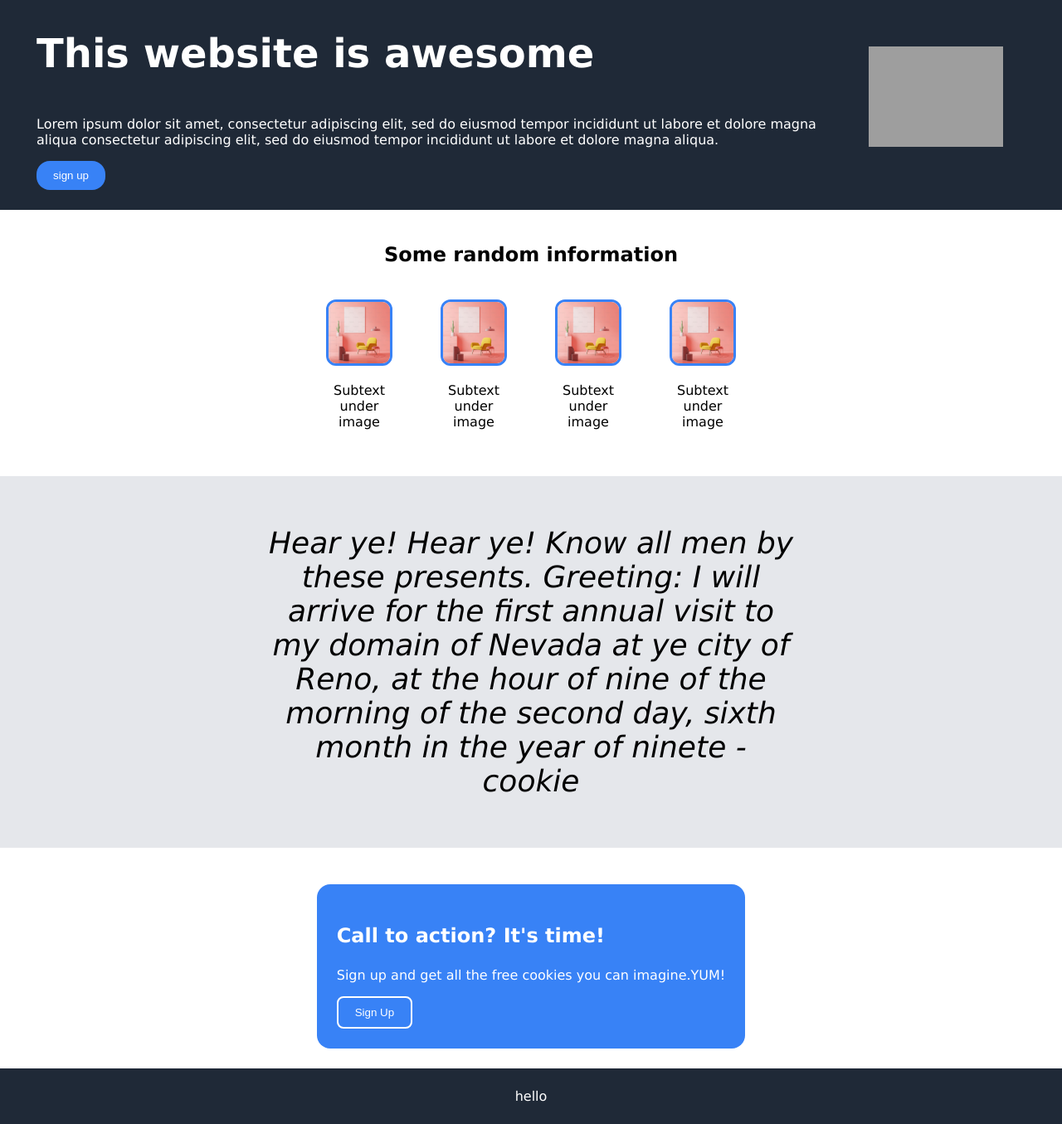
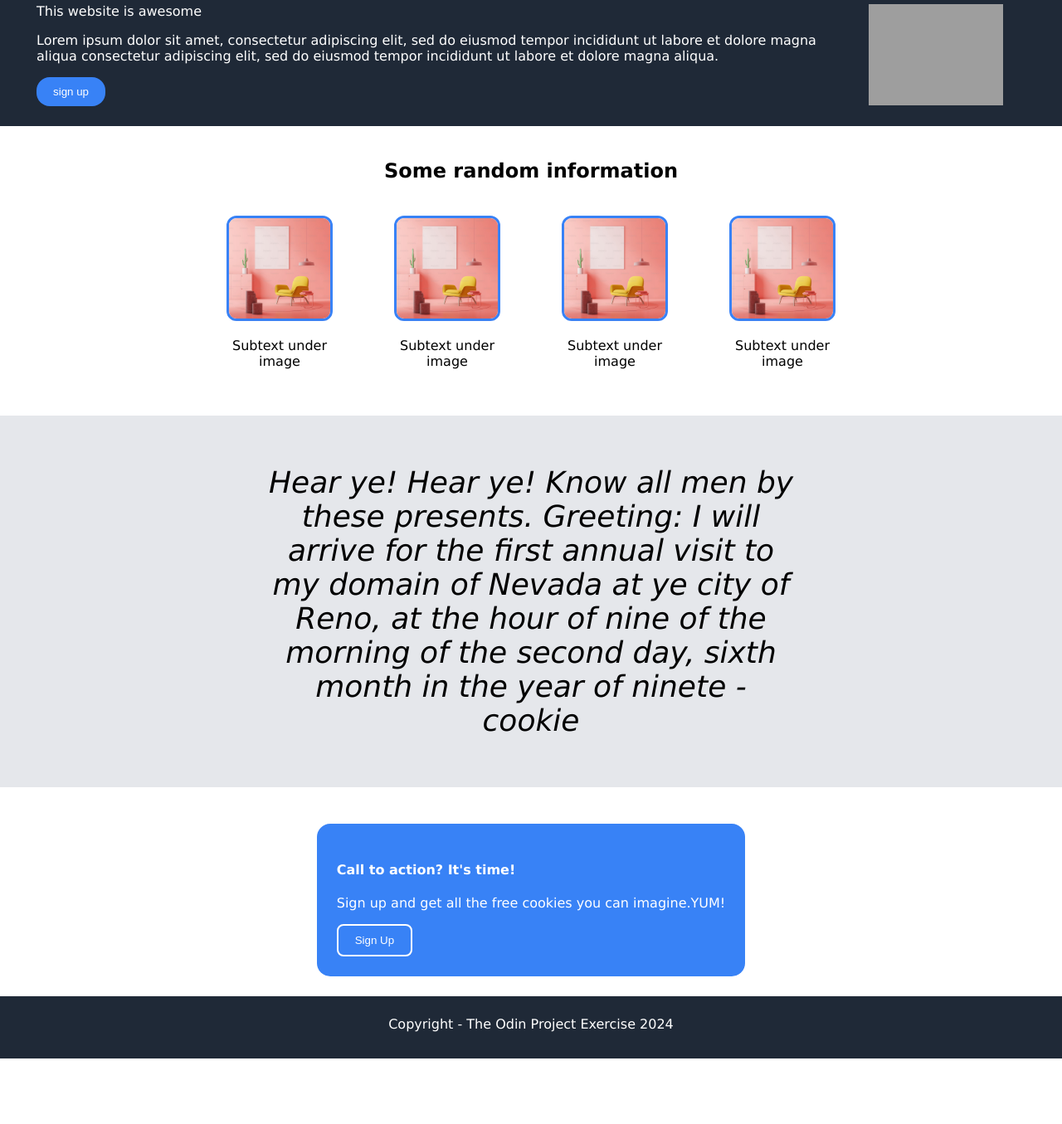
Before and after one commit to mayanfuchs/top-landing-page, a plain HTML site: page index.html in a window 1280 px wide. Shown: the part 96-1451 px from the top of the page at 83% size. After the commit the page ends 1372 px from the top, so only its background shows below. Drawn offline with Linux system fonts and the light colour scheme; grey boxes are pictures that could not be loaded.

Commit message:
layout attempt 100

```diff
--- a/index.html
+++ b/index.html
@@ -18,7 +18,7 @@
 
     <div class="container">
         <div class="column">
-        <h1>This website is awesome</h1>
+        This website is awesome
         <p>Lorem ipsum dolor sit amet, consectetur adipiscing elit, sed do eiusmod tempor incididunt ut labore et dolore magna aliqua consectetur adipiscing elit, sed do eiusmod tempor incididunt ut labore et dolore magna aliqua.</p>
         <button class="button primary">sign up</button>
         </div>
@@ -48,15 +48,15 @@
     </div>
 
     <div class="container-two">
-        <di class="container-four">
-            <h3>Call to action? It's time!</h3>
-            <p>Sign up and get all the free cookies you can imagine.YUM!</p>
-            <button class="button secondary">Sign Up</button>
+        <div class="container-four">
+            <div class=""><h4>Call to action? It's time!</h4>
+            <p>Sign up and get all the free cookies you can imagine.YUM!</p></div>
+            <div class=""><button class="button secondary">Sign Up</button></div>
         </div>
 
     </div>
 
-    <div class="footer">hello</div>
+    <div class="footer"> <p></p>Copyright - The Odin Project Exercise 2024</div>
 
 </body>
 </html>
--- a/style.css
+++ b/style.css
@@ -1,7 +1,10 @@
+* {
+}
+
 body {
     display:flex;
     flex-direction:column;
-    justify-content: flex-start;
+    justify-content: space-evenly;
     height: 100vh;
     margin: 0 auto;
     font-family: Verdana, Geneva, Tahoma, sans-serif;
@@ -30,7 +33,7 @@ body {
 .column {
     display: flex;
     flex-direction: column;
-    justify-content: space-between;
+    justify-content: center;
     align-items: flex-start;
     color: #ffffff;
     padding-left: 20px;
@@ -51,7 +54,6 @@ img {
 }
 
 button.primary{
-
     color: #ffffff;
     background-color: #3882f6;
     border-radius: 16px;
@@ -99,8 +101,7 @@ h3 {
     display: flex;
     justify-content: center;
     align-items: center;
-    max-width: 40%;
-
+    max-width: 60%;
     gap: 40px;
     padding: 20px 0 40px 0;
 }
@@ -132,7 +133,7 @@ blockquote {
 
 }
 
-.styled-quote cite {
+styled-quote cite {
     display: block;
     text-align: right;
     font-size: 0.9rem;
@@ -141,21 +142,24 @@ blockquote {
   }
 
   .container-four {
-
+    display: flex;
+    flex-direction: column;
+    justify-content: space-around;
+    align-items: flex-start;
     border-radius: 16px;
     margin: 24px;
     padding: 24px;
-    gap: 8px;
     color: #ffffff;
     background-color: #3882f6
 }
 
 .footer {
    display: flex;
-   flex-direction: column;
+   flex-direction: column-reverse;
+   justify-content: center;
    align-items: center;
    color: white;
    background-color: #1f2937;
-   padding: 24px;
-   margin: 0;
+   padding-top: 24px;
+   margin-top: 0;
 }
```
